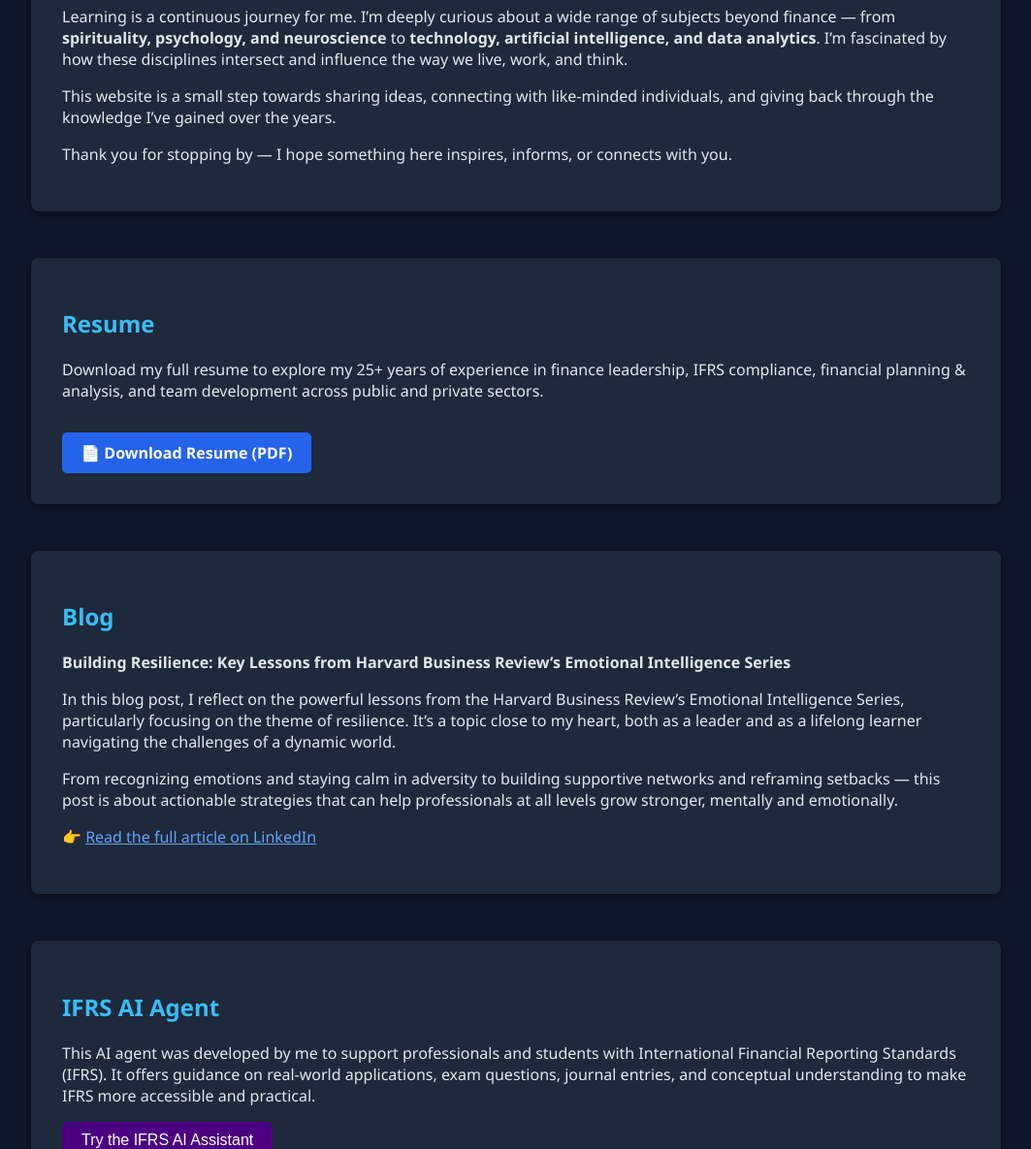
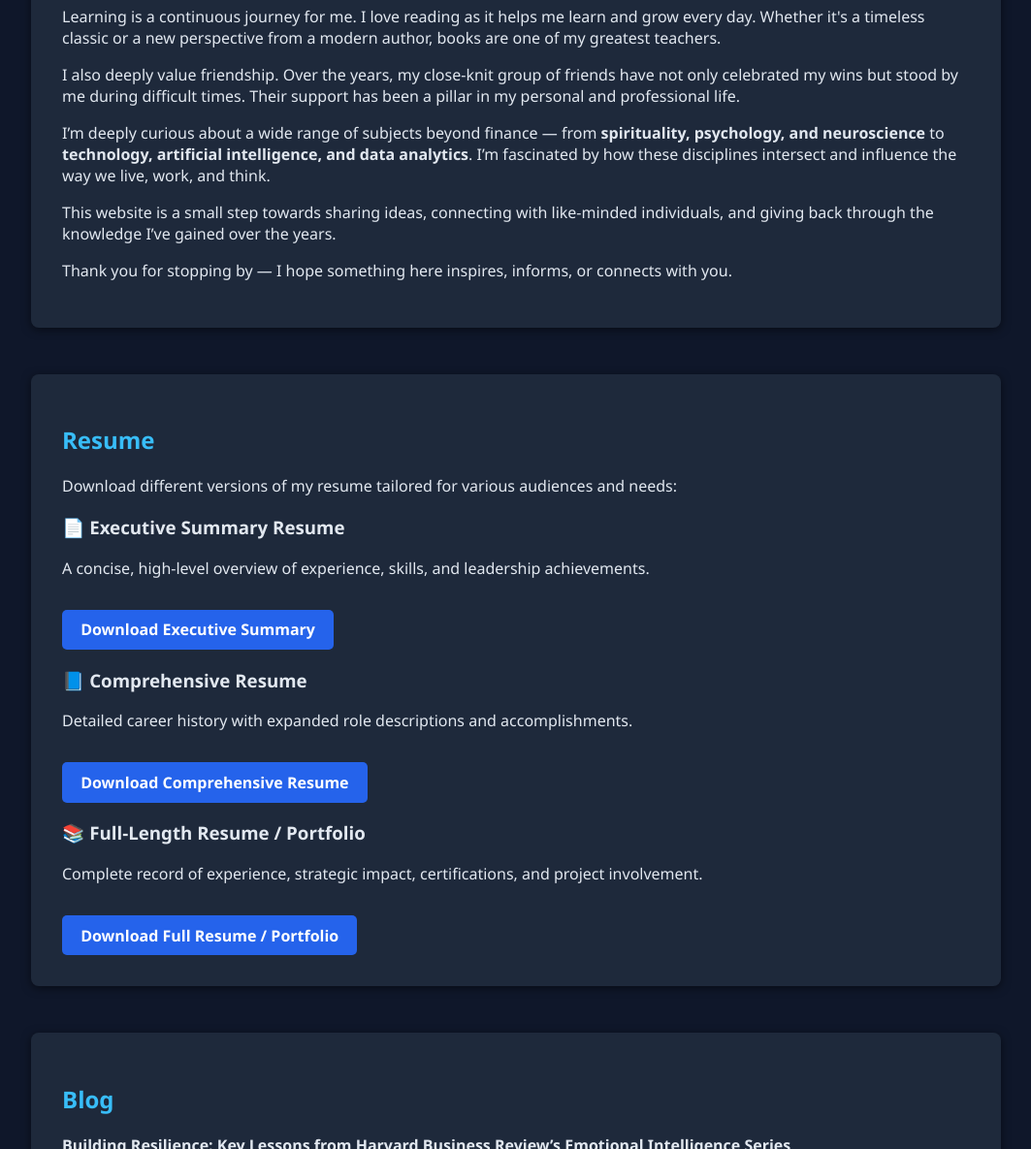
Before and after one commit to manishvaishnav007/index, a plain HTML site: page index.html in a window 1280 px wide. Shown: the part 800-1985 px from the top of the page at 97% size, without its empty margins (108-1171 px from the left). Drawn offline with Linux system fonts and the light colour scheme.

Commit message:
Update index.html

```diff
--- a/index.html
+++ b/index.html
@@ -108,15 +108,28 @@
   <p>I’m Manish Vaishnav, a finance professional with over two decades of experience in managing financial operations, leading teams, and driving strategic initiatives across diverse industries. Currently serving as Director of Finance & Administration at a technology-driven company in Singapore, I have built my career on strong financial acumen, hands-on leadership, and a deep understanding of international financial reporting standards (IFRS).</p>
   <p>But beyond the spreadsheets and boardrooms, I’m also a family man, a lifelong learner, and someone who strongly believes in living by values.</p>
   <p>Integrity and honesty are the core principles I live by — even when it's inconvenient. I believe in helping others whenever I can, practicing compassion in all interactions, and staying grounded no matter how busy life gets. These values not only guide my professional conduct but also shape how I raise my daughter, how I relate to my colleagues, and how I contribute to my community.</p>
-      <p>Learning is a continuous journey for me. I’m deeply curious about a wide range of subjects beyond finance — from <strong>spirituality, psychology, and neuroscience</strong> to <strong>technology, artificial intelligence, and data analytics</strong>. I’m fascinated by how these disciplines intersect and influence the way we live, work, and think.</p>
+  <p>Learning is a continuous journey for me. I love reading as it helps me learn and grow every day. Whether it's a timeless classic or a new perspective from a modern author, books are one of my greatest teachers.</p>
+  <p>I also deeply value friendship. Over the years, my close-knit group of friends have not only celebrated my wins but stood by me during difficult times. Their support has been a pillar in my personal and professional life.</p>
+  <p>I’m deeply curious about a wide range of subjects beyond finance — from <strong>spirituality, psychology, and neuroscience</strong> to <strong>technology, artificial intelligence, and data analytics</strong>. I’m fascinated by how these disciplines intersect and influence the way we live, work, and think.</p>
   <p>This website is a small step towards sharing ideas, connecting with like-minded individuals, and giving back through the knowledge I’ve gained over the years.</p>
   <p>Thank you for stopping by — I hope something here inspires, informs, or connects with you.</p>
 </section>
 
     <section id="resume" class="section">
   <h2>Resume</h2>
-      <p>Download my full resume to explore my 25+ years of experience in finance leadership, IFRS compliance, financial planning & analysis, and team development across public and private sectors.</p>
-      <a class="download-link" href="/mnt/data/Manish Resume.pdf" target="_blank">📄 Download Resume (PDF)</a>
+  <p>Download different versions of my resume tailored for various audiences and needs:</p>
+
+  <h3>📄 Executive Summary Resume</h3>
+  <p>A concise, high-level overview of experience, skills, and leadership achievements.</p>
+  <a class="download-link" href="Manish_Resume_Executive_Summary.pdf" target="_blank">Download Executive Summary</a>
+
+  <h3>📘 Comprehensive Resume</h3>
+  <p>Detailed career history with expanded role descriptions and accomplishments.</p>
+  <a class="download-link" href="Manish_Resume_Comprehensive.pdf" target="_blank">Download Comprehensive Resume</a>
+
+  <h3>📚 Full-Length Resume / Portfolio</h3>
+  <p>Complete record of experience, strategic impact, certifications, and project involvement.</p>
+  <a class="download-link" href="Manish_Resume_Full_Length.pdf" target="_blank">Download Full Resume / Portfolio</a>
 </section>
 
     <section id="blog" class="section">
```
Lines whose indentation alone changed are shown as unchanged.
